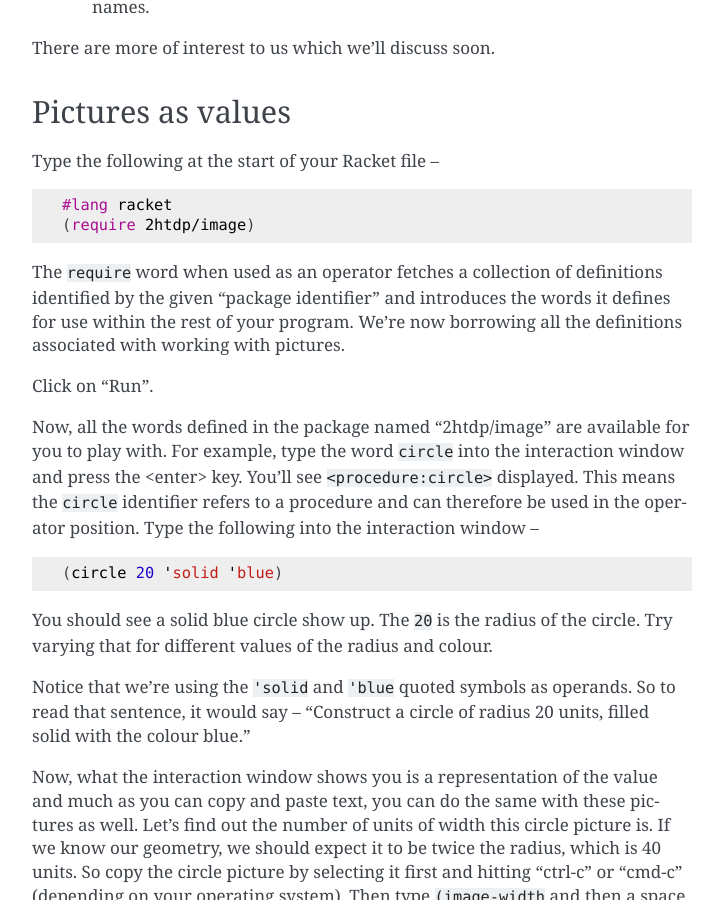
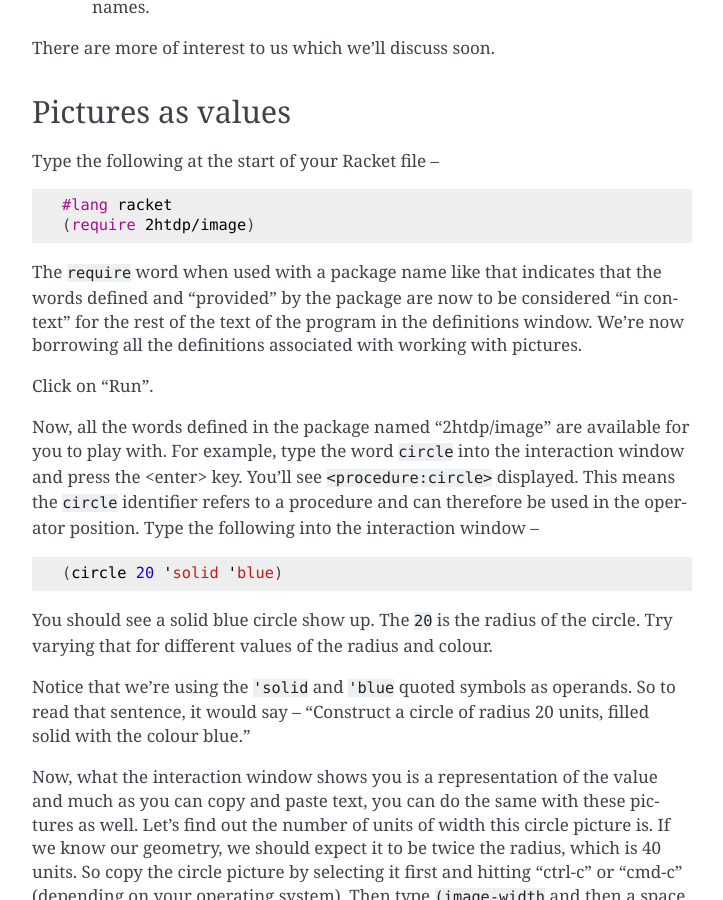
Before and after one commit to kreauniv/complit, a Sphinx documentation site: the page built from source/words.rst, in a window 1280 px wide and 900 px high, scrolled down 6802 px. Shown: the whole window, without its empty margins (388-1111 px from the left). Built offline with Sphinx 7.4.7, drawn with Linux system fonts in a browser that asks for light colours.

Commit message:
Language tweak

```diff
--- a/source/words.rst
+++ b/source/words.rst
@@ -278,10 +278,10 @@ Type the following at the start of your Racket file --
    #lang racket
    (require 2htdp/image)
 
-The ``require`` word when used as an operator fetches a collection of
-definitions identified by the given "package identifier" and introduces
-the words it defines for use within the rest of your program. We're now
-borrowing all the definitions associated with working with pictures.
+The ``require`` word when used with a package name like that indicates that the
+words defined and "provided" by the package are now to be considered "in
+context" for the rest of the text of the program in the definitions window.
+We're now borrowing all the definitions associated with working with pictures.
 
 Click on "Run".
 
```
